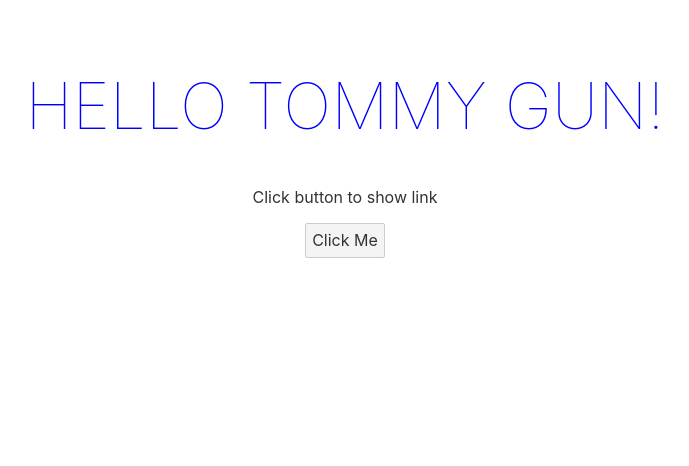
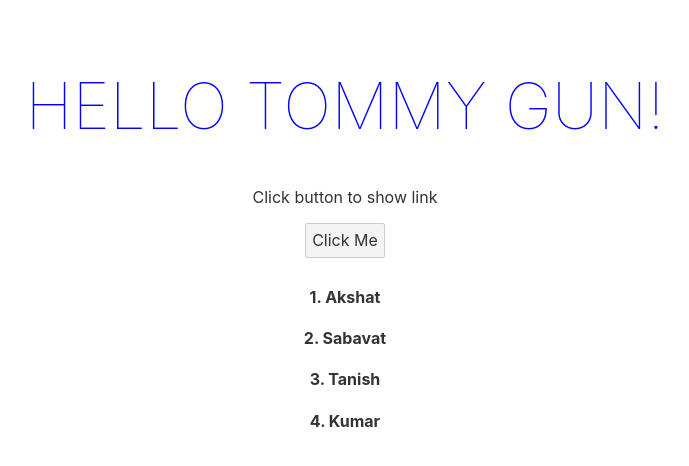
Before and after one commit to akshatsabavat/Swelt--Intro, a Svelte app in the folder svelte-feedback-app/: page / in a window 1280 px wide. Shown: the top 466 px of the page, without its empty margins (295-984 px from the left). Built offline with nearby package versions, Linux system fonts and the light colour scheme.

Commit message:
feat(App) - Swelt each loop and array basics

```diff
--- a/svelte-feedback-app/src/App.svelte
+++ b/svelte-feedback-app/src/App.svelte
@@ -3,10 +3,29 @@
 	let lastName = 'Gun'
 	let color = 'blue'
 	let hideLink = false
+	let userList = [
+		{
+			id:'1',
+			name:'Akshat'
+		},
+		{
+			id:'2',
+			name:'Sabavat'
+		},
+		{
+			id:'3',
+			name:'Tanish'
+		},
+		{
+			id:'4',
+			name:'Kumar'
+		}
+	]
 
 	const toggleColor = () => {
 		color = color == 'blue' ? 'purple' : 'blue';
 		hideLink = true
+		userList = [...userList,{id:'5', name:'Jenny'}]
 	}
 
 	$:name = firstName + ' ' + lastName
@@ -21,6 +40,9 @@
 	<p>Click button to show link</p>
 	{/if}
 	<button on:click={toggleColor}>Click Me</button>
+	{#each userList as users (users.id) }
+		<h4>{users.id}. {users.name}</h4>
+	{/each}
 </main>
 
 <style>
```
